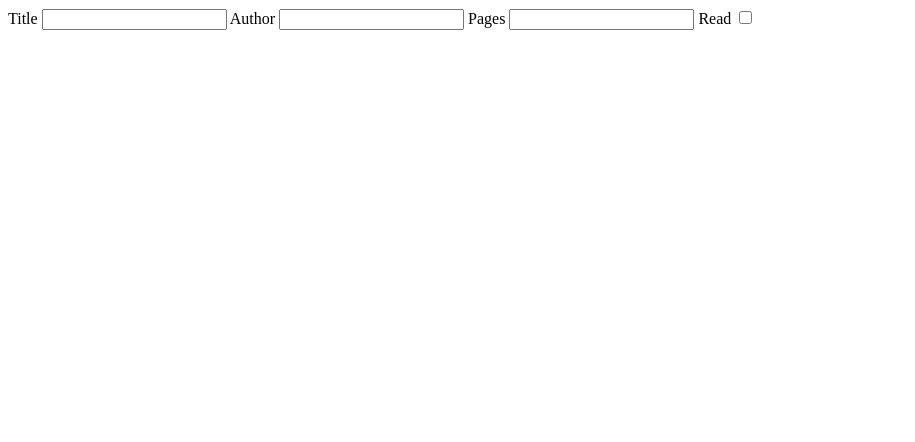
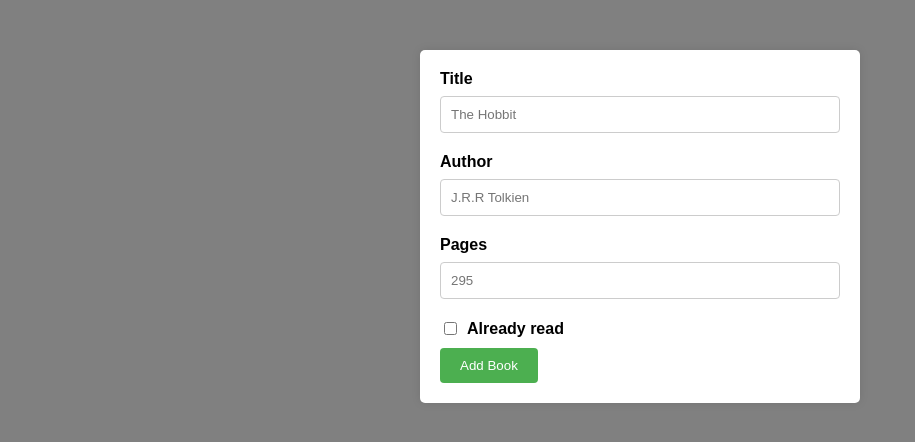
Before and after one commit to SebastianArce/top_library, a plain HTML site: page index.html in a window 1280 px wide. Shown: the whole page, without its empty margins (0-915 px from the left). Drawn offline with Linux system fonts and the light colour scheme.

Commit message:
add basic style to form

```diff
--- a/index.html
+++ b/index.html
@@ -10,16 +10,20 @@
 <body>
     <form action="#" method="post">
         <label for="title">Title</label>
-        <input type="text" name="title" id="title" required>
+        <input type="text" name="title" id="title" placeholder="The Hobbit" required>
 
         <label for="author">Author</label>
-        <input type="text" name="author" id="author" required>
+        <input type="text" name="author" id="author" placeholder="J.R.R Tolkien" required>
 
         <label for="pages">Pages</label>
-        <input type="number" name="pages" id="pages" required>
+        <input type="number" name="pages" id="pages" placeholder="295" required>
 
-        <label for="read">Read</label>
-        <input type="checkbox" name="read" id="read">
+        <div class="checkbox-container">
+            <input type="checkbox" name="read" id="read">
+            <label for="read">Already read</label>
+        </div>
+
+        <button type="submit">Add Book</button>
     </form>
 </body>
 </html>
--- a/script.js
+++ b/script.js
@@ -25,3 +25,5 @@ function addBookToLibrary() {
     let book = new Book(title, author, pages, read);
     myLibrary.push(book);
 }
+
+console.log(myLibrary);
--- a/styles.css
+++ b/styles.css
@@ -0,0 +1,59 @@
+body {
+    background-color: gray;
+    font-family: Arial, sans-serif;
+}
+
+form {
+    background-color: white;
+    padding: 20px;
+    border-radius: 5px;
+    max-width: 400px;
+    margin: 50px auto;
+    box-shadow: 0 0 10px rgba(0, 0, 0, 0.1);
+}
+
+form label {
+    display: block;
+    margin-bottom: 8px;
+    font-weight: bold;
+}
+
+form input[type="text"],
+form input[type="number"] {
+    width: calc(100% - 22px);
+    padding: 10px;
+    margin-bottom: 20px;
+    border: 1px solid #ccc;
+    border-radius: 4px;
+}
+
+form input[type="checkbox"] {
+    margin-right: 10px;
+}
+
+form button {
+    background-color: #4CAF50;
+    color: white;
+    padding: 10px 20px;
+    border: none;
+    border-radius: 4px;
+    cursor: pointer;
+}
+
+form button:hover {
+    background-color: #45a049;
+}
+
+.checkbox-container {
+    display: flex;
+    align-items: center;
+    margin-bottom: 10px;
+}
+
+.checkbox-container input[type="checkbox"] {
+    margin-right: 10px;
+}
+
+.checkbox-container label {
+    margin-bottom: 0;
+}
```
